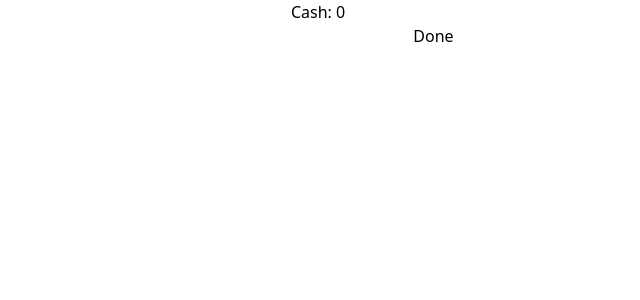
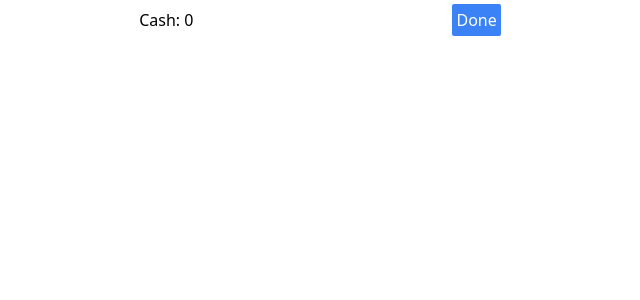
Before and after one commit to praniil/financetracker, a React (Create React App) app: page / in a window 1280 px wide. Both pictures are taken after a click on the button "Adjust Balance". Shown: the top 300 px of the page, without its empty margins (322-962 px from the left). Built offline with nearby package versions, Linux system fonts and the light colour scheme.

Commit message:
update: updated css frontend

```diff
--- a/src/Frontend/Components/AccountBalance/AccBalance.tsx
+++ b/src/Frontend/Components/AccountBalance/AccBalance.tsx
@@ -40,23 +40,24 @@ const AccBalance = () => {
     }
   }
   return (
-    <div>
-      <div>Cash: {balance}</div>
+    <div className="flex justify-center space-x-4">
+      <div className="m-1 p-1">Cash: {balance}</div>
 
       {isAdjustingBalance ? (
         <div>
           <input
-            type="number"
+            type="text"
+            className="border-blue-300"
             value={newBalance || ""}
             onChange={(event) =>
               handleBalanceChange(Number(event.target.value))
             }
             onKeyDown={handleKeyPress}
           />
-          <button onClick={handleSaveBalance}> Done </button>
+          <button onClick={handleSaveBalance} className="bg-blue-500 text-white rounded-sm p-1 m-1"> Done </button>
         </div>
       ) : (
-        <button onClick={handleBalance}> Adjust Balance </button>
+        <button onClick={handleBalance} className="bg-blue-500 text-white rounded-sm p-1 m-1"> Adjust Balance </button>
       )}
     </div>
   );
```
Also changed, not shown: src/Backend/index.ts (line endings or trailing spaces).
